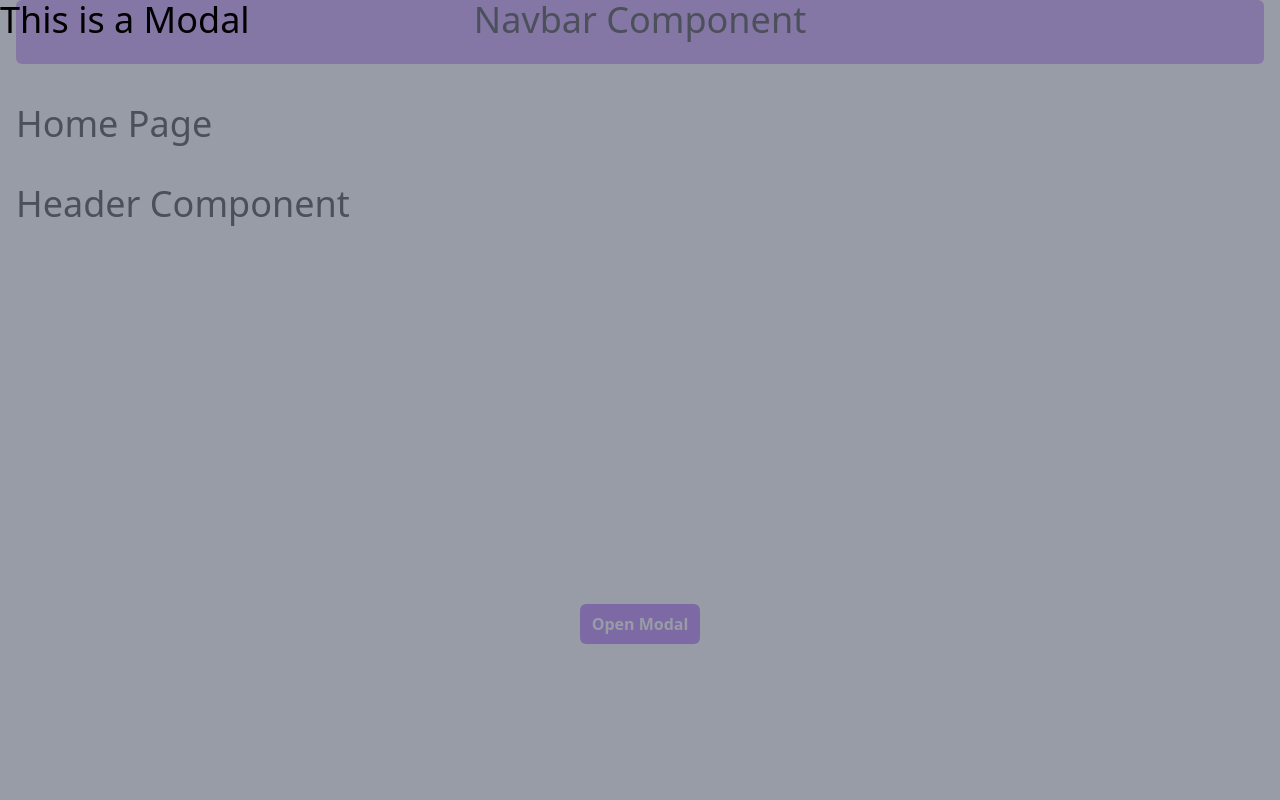
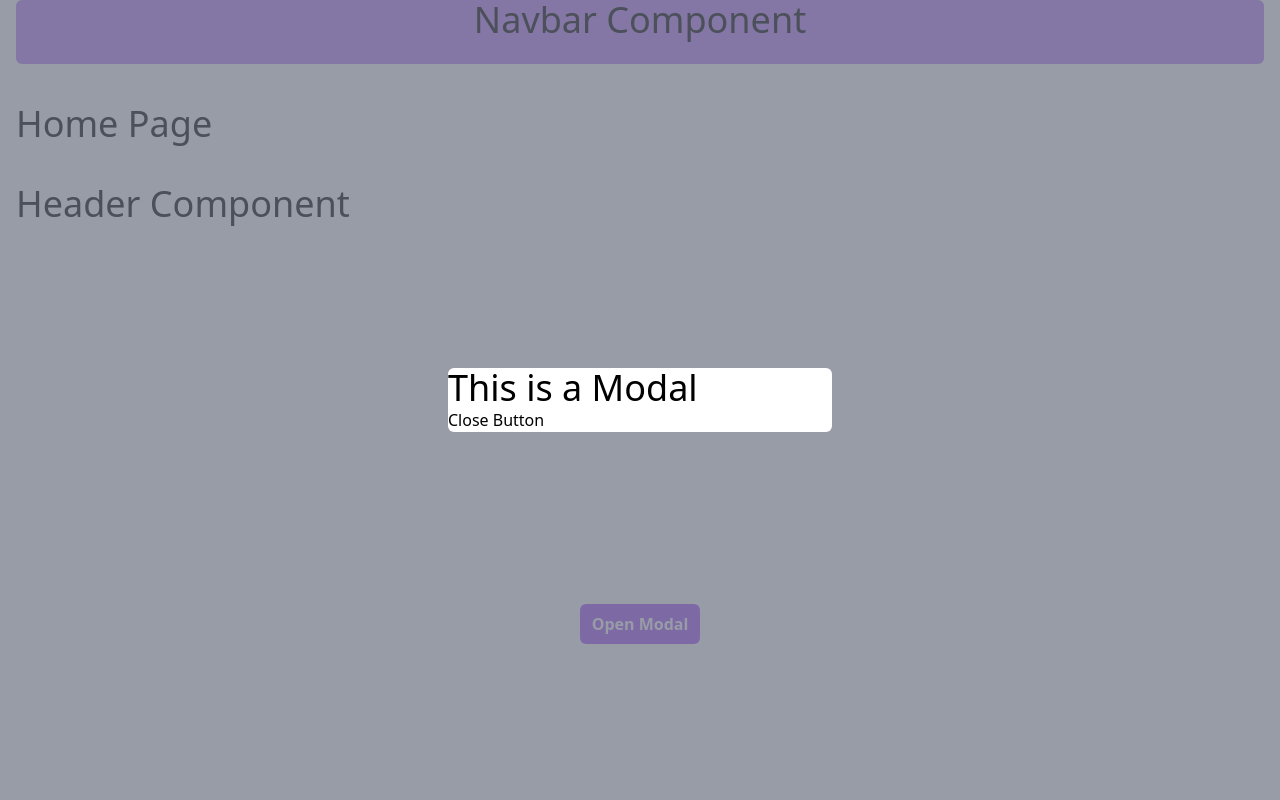
Before and after one commit to mahmud035/Level-2-Frontend-Track-All-Modules, a React (Vite) app in the folder 4. Reusable Components/reusable-components/: page / in a window 1280 px wide. Both pictures are taken after a click on the button "Open Modal". Shown: the top 800 px of the page. Built offline with nearby package versions, Linux system fonts and the light colour scheme.

Commit message:
4-9 Handle Close On Overlay Click

```diff
--- a/4. Reusable Components/reusable-components/src/components/ui/Modal.tsx
+++ b/4. Reusable Components/reusable-components/src/components/ui/Modal.tsx
@@ -1,17 +1,41 @@
+import { MouseEvent, useRef } from 'react';
 import { createPortal } from 'react-dom';
 import cn from '../../utils/cn';
 
 const Modal = ({ isOpen, onClose, children }) => {
+  const containerRef = useRef<HTMLDivElement>(null);
+
+  const handleOutsideClose = (e: MouseEvent) => {
+    // console.log('Clicked element =>', e.target);
+    // console.log('containerRef =>', containerRef.current);
+    if (!containerRef.current?.contains(e.target as Node)) {
+      onClose();
+    }
+  };
+
   return createPortal(
     <div
-      className={cn('fixed inset-0 bg-gray-500/70 invisible z-[999]', {
-        visible: isOpen,
-      })}
+      className={cn(
+        'flex justify-center items-center fixed inset-0 bg-gray-500/70 invisible z-[999]',
+        {
+          visible: isOpen,
+        }
+      )}
+      onClick={handleOutsideClose}
     >
-      <div>{children}</div>
+      <div ref={containerRef} className="w-full max-w-sm bg-white rounded-md">
+        {children}
+        <Modal.CloseButton />
+      </div>
     </div>,
     document.getElementById('portal') as Element
   );
 };
 
+const CloseButton = () => {
+  return <button>Close Button</button>;
+};
+
+Modal.CloseButton = CloseButton;
+
 export default Modal;
--- a/4. Reusable Components/reusable-components/src/pages/Home.tsx
+++ b/4. Reusable Components/reusable-components/src/pages/Home.tsx
@@ -23,6 +23,7 @@ const Home = () => {
         <Button>Default Button</Button>
        */}
 
+        {/* Modal */}
         <Button onClick={() => setModal((prev) => !prev)}>Open Modal</Button>
         <Modal isOpen={modal} onClose={handleModalClose}>
           <h1>This is a Modal</h1>
```
